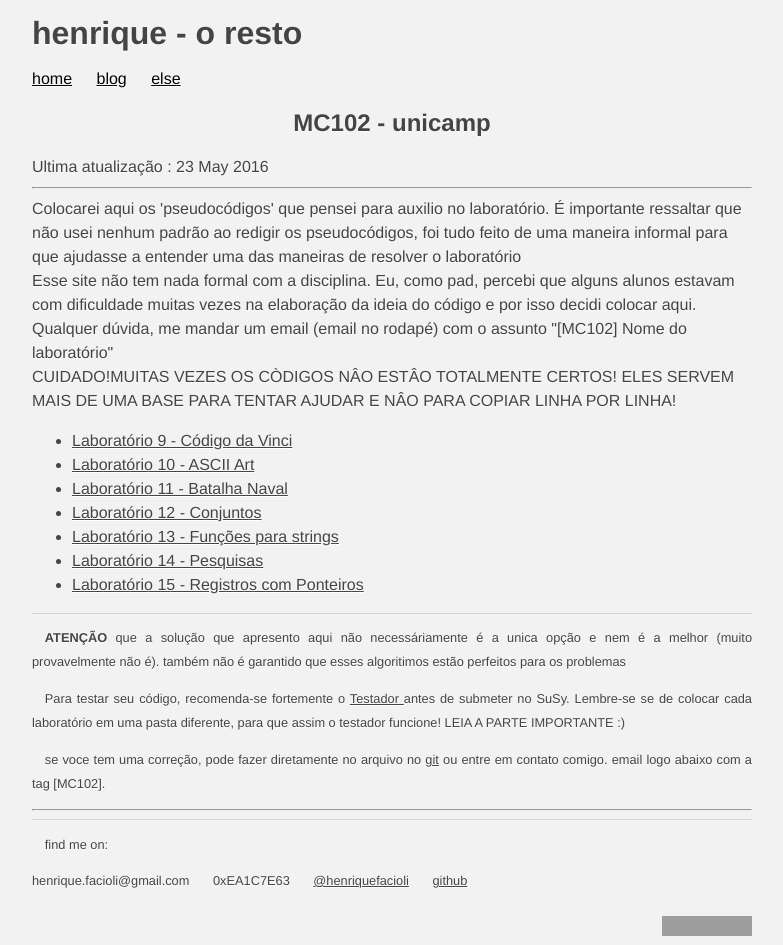
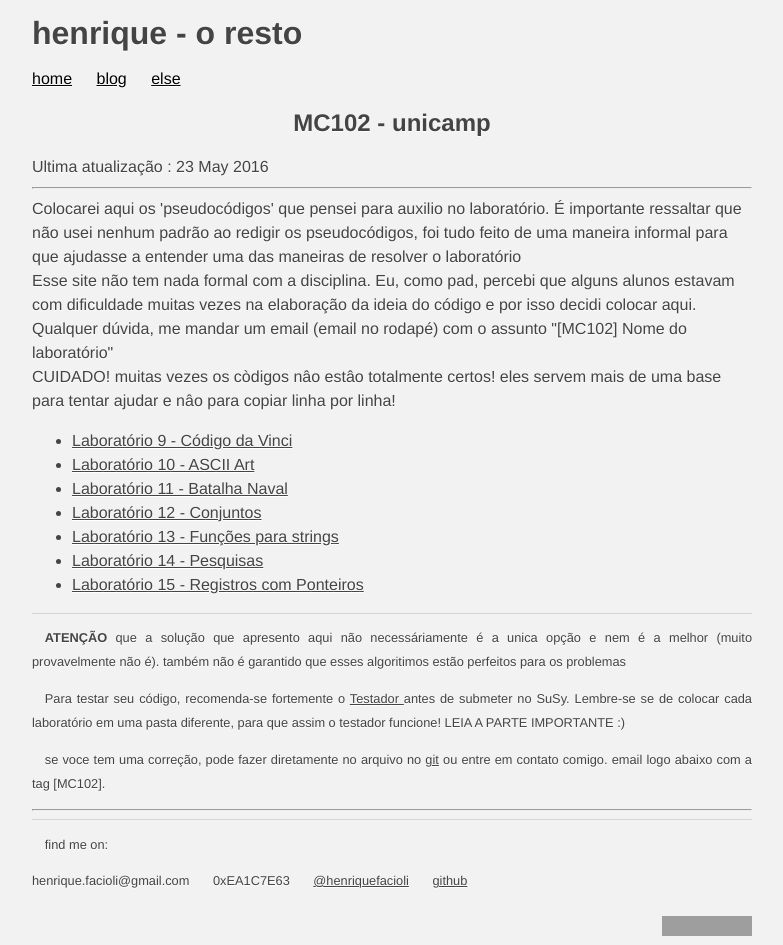
Before and after one commit to faciolihenrique/henriquefacioli.github.io, a Jekyll site: the page built from else/mc102/index.html, in a window 1280 px wide. Shown: the whole page, without its empty margins (248-1031 px from the left). Built offline with Jekyll 4.4.1, drawn with Linux system fonts in a browser that asks for light colours; grey boxes are pictures that could not be loaded.

Commit message:
tirado texto levemente agressivo

```diff
--- a/else/mc102/index.html
+++ b/else/mc102/index.html
@@ -12,7 +12,7 @@ Esse site não tem nada formal com a disciplina. Eu, como pad, percebi que algun
 <br>
 Qualquer dúvida, me mandar um email (email no rodapé) com o assunto "[MC102] Nome do laboratório"
 <br>
-CUIDADO!MUITAS VEZES OS CÒDIGOS NÂO ESTÂO TOTALMENTE CERTOS! ELES SERVEM MAIS DE UMA BASE PARA TENTAR AJUDAR E NÂO PARA COPIAR LINHA POR LINHA!
+CUIDADO! muitas vezes os còdigos nâo estâo totalmente certos! eles servem mais de uma base para tentar ajudar e nâo para copiar linha por linha!
 
 <p>
 <ul>
```
